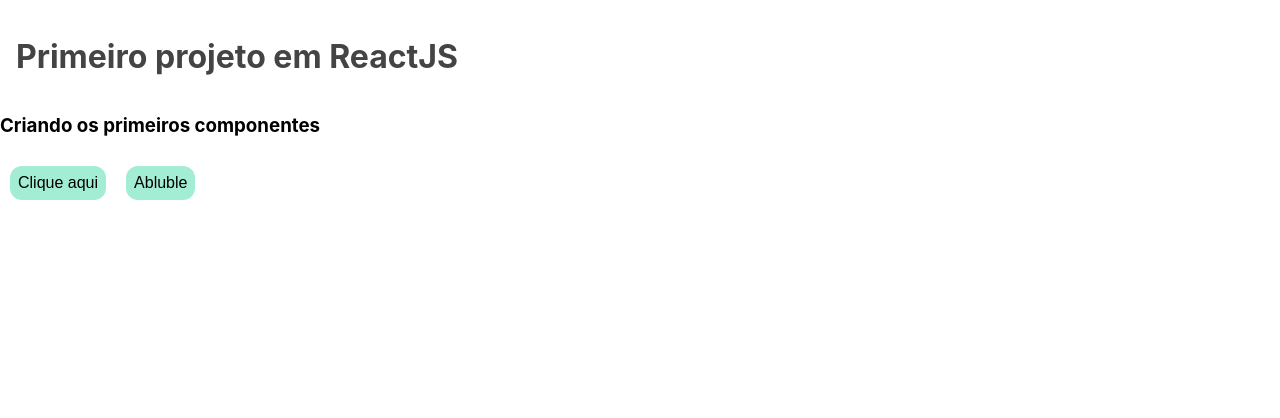
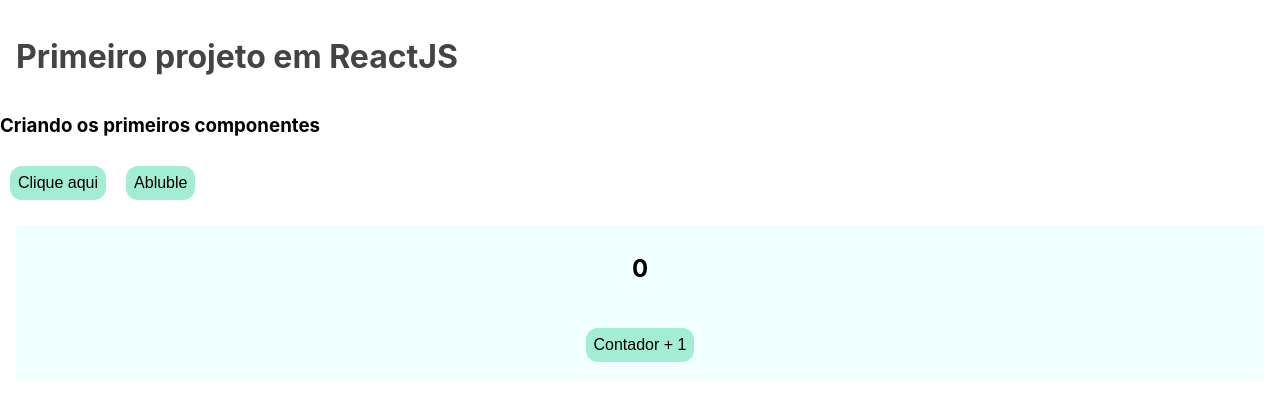
Before and after one commit to NikaElla69/FrontEnd, a React (Create React App) app: page / in a window 1280 px wide. Shown: the top 418 px of the page. Built offline with nearby package versions, Linux system fonts and the light colour scheme.

Commit message:
Commit Aula Assistida 29/05

```diff
--- a/src/App.js
+++ b/src/App.js
@@ -1,5 +1,7 @@
 import "./App.css";
 import Button from "./components/Button";
+import Contador from "./components/Contadorr";
+
 
 function App() {
   const handleCliqueAqui = () => {
@@ -16,6 +18,7 @@
       <h3>Criando os primeiros componentes</h3>
       <Button texto={"Clique aqui"} onClickButton={handleCliqueAqui} />
       <Button texto={"Abluble"} onClickButton={handleAbluble} />
+      <Contador />
     </div>
   );
 }
--- /dev/null
+++ b/src/components/Contadorr.css
@@ -0,0 +1,10 @@
+.contadorContainer {
+    background-color: azure;
+    margin: 16px;
+    display: flex;
+    flex-direction: column;
+    justify-content: center;
+    align-items: center;
+    padding: 8px;
+    gap: 16px;
+}
--- /dev/null
+++ b/src/components/Contadorr.js
@@ -0,0 +1,20 @@
+import "./Contadorr.css";
+import Button from "./Button";
+import { useState } from "react";
+
+const Contador = () => {
+
+    const [contador, setContador] = useState(0);
+    const handleCliqueButton = () => {
+        setContador(contador + 1)
+    }
+
+    return (
+        <div className="contadorContainer">
+            <h2>{contador}</h2>
+            <Button texto={"Contador + 1"} onClickButton={handleCliqueButton} />
+        </div>
+    );
+}
+
+export default Contador;
```
Also changed, not shown: src/components/Contador.js (deleted).
